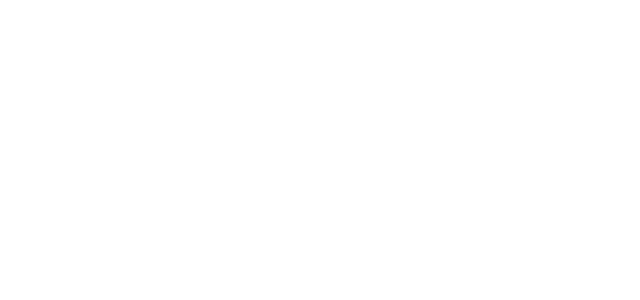
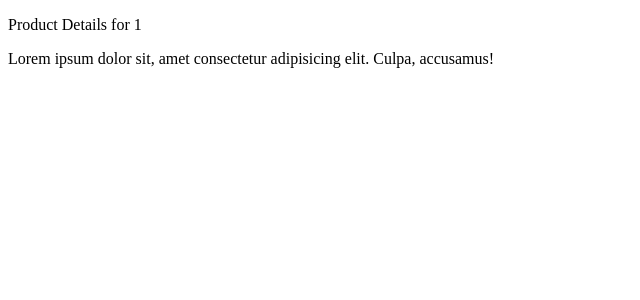
Before and after one commit to webmentordev/nuxt-course, a Nuxt app: page /products/1 in a window 1280 px wide. Before the commit this address had no page. Shown: the top 300 px of the page, without its empty margins (0-640 px from the left). Built offline with nearby package versions, Linux system fonts and the light colour scheme.

Commit message:
Added Dynamic Routes

```diff
--- /dev/null
+++ b/pages/products/[id].vue
@@ -0,0 +1,14 @@
+<template>
+    <div>
+        <p>Product Details for {{ id }}</p>
+        <p>Lorem ipsum dolor sit, amet consectetur adipisicing elit. Culpa, accusamus!</p>
+    </div>
+</template>
+
+<script setup>
+    const { id } = useRoute().params
+</script>
+
+<style lang="scss" scoped>
+
+</style>
```
